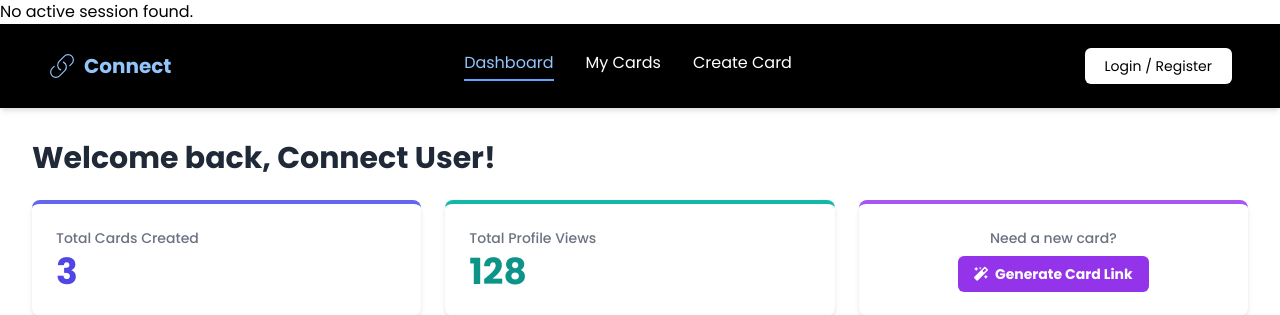
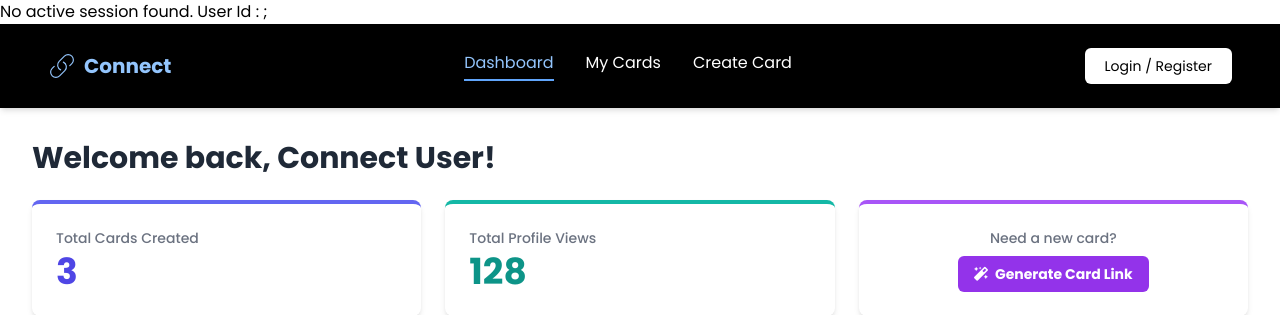
Before and after one commit to latif83/socialcards, a PHP site: page /dashboard.php in a window 1280 px wide. Shown: the top 315 px of the page. Run offline with PHP 8.4, Linux system fonts and the light colour scheme; some libraries are stand-ins or nearby versions.

Commit message:
updates!

```diff
--- a/header.php
+++ b/header.php
@@ -12,9 +12,9 @@ $isLoggedIn = isset($_SESSION['user_id']);
 $isLoggedIn = isset($_SESSION['user_id']);
 
 if ($isLoggedIn) {
-    echo "<h1>User is logged in!</h1>";
+    echo "<h1>User is logged in! User Id : $isLoggedIn;</h1>";
 } else {
-    echo "<h1>No active session found.</h1>";
+    echo "<h1>No active session found. User Id : $isLoggedIn;</h1>";
 }
 ?>
 
```
